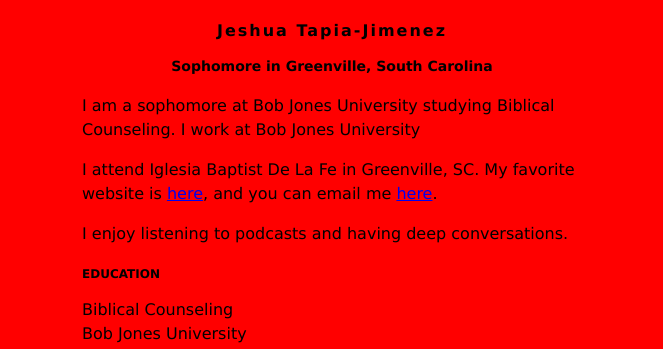
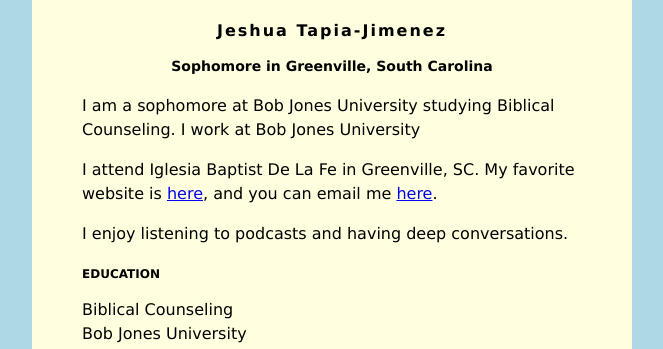
Before and after one commit to JeshuaTapia/JeshuaTapiaBJU, a plain HTML site: page index.html in a window 1280 px wide. Shown: the top 349 px of the page, without its empty margins (308-971 px from the left). Drawn offline with Linux system fonts and the light colour scheme.

Commit message:
Update index.html

```diff
--- a/index.html
+++ b/index.html
@@ -2,11 +2,11 @@
 <head>
 <style>
 body {
-    background: Red;
+    background: LightBlue;
     font-family: Verdana;
 }
 #content {
-    background: lightred;
+    background: lightyellow;
     min-width: 200px;
     max-width: 500px;
     padding: 50px;
```
